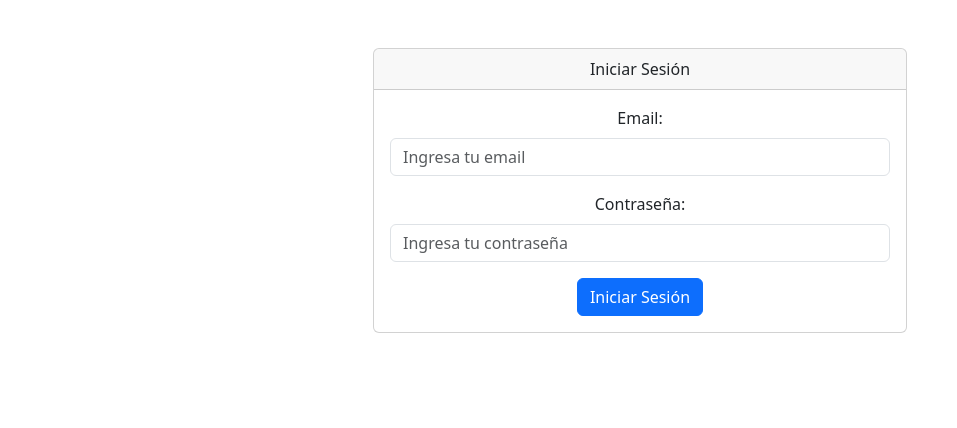
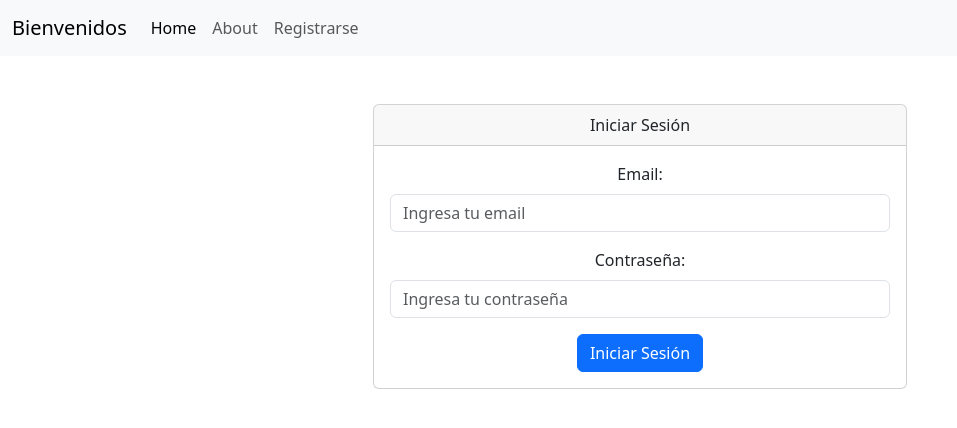
Before and after one commit to lmq94/Api-Laravel, a React (Create React App) app in the folder banco-front/: page / in a window 1280 px wide. Shown: the top 428 px of the page, without its empty margins (0-957 px from the left). Built offline with nearby package versions, Linux system fonts and the light colour scheme.

Commit message:
created and implemented Header.js

```diff
--- a/banco-front/src/App.js
+++ b/banco-front/src/App.js
@@ -4,6 +4,7 @@
 import LoginForm from "./LoginForm";
 import { AdminPanel, UserPanel } from "./crud/Panel.js"
 import 'bootstrap/dist/css/bootstrap.min.css';
+import {Header} from "./templates/Header";
 
 function App() {
     const [isLoggedIn, setIsLoggedIn] = useState(false);
@@ -11,6 +12,7 @@
     let userRole = "admin";
     return (
           <div className="App">
+              <Header></Header>
               <main className="container">
                   <div>
                       {isLoggedIn ? (
--- /dev/null
+++ b/banco-front/src/templates/Header.js
@@ -0,0 +1,26 @@
+
+function Header(){
+    return(<nav className="navbar navbar-expand-lg bg-body-tertiary">
+        <div className="container-fluid">
+            <a className="navbar-brand" href="#">Bienvenidos </a>
+            <button className="navbar-toggler" type="button" data-bs-toggle="collapse" data-bs-target="#navbarNav" aria-controls="navbarNav" aria-expanded="false" aria-label="Toggle navigation">
+                <span className="navbar-toggler-icon"></span>
+            </button>
+            <div className="collapse navbar-collapse" id="navbarNav">
+                <ul className="navbar-nav">
+                    <li className="nav-item">
+                        <a className="nav-link active" aria-current="page" href="#">Home</a>
+                    </li>
+                    <li className="nav-item">
+                        <a className="nav-link" href="#">About</a>
+                    </li>
+                    <li className="nav-item">
+                        <a className="nav-link" href="#">Registrarse</a>
+                    </li>
+                </ul>
+            </div>
+        </div>
+    </nav>)
+}
+
+export {Header}
```
